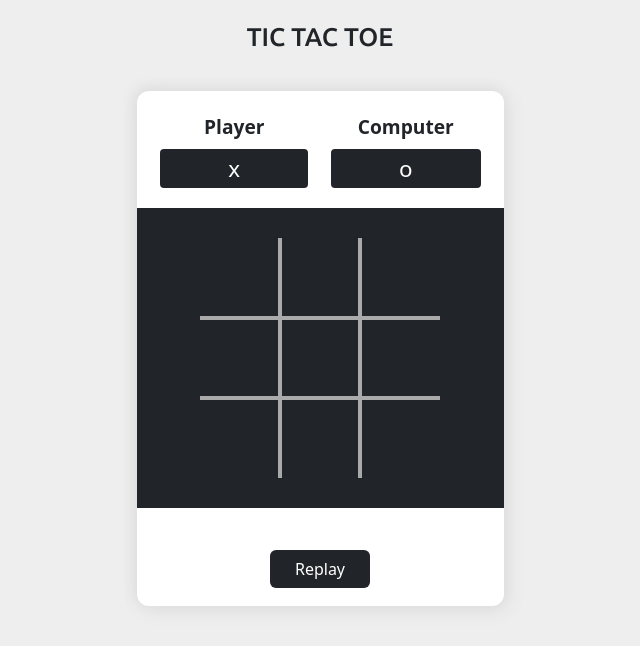
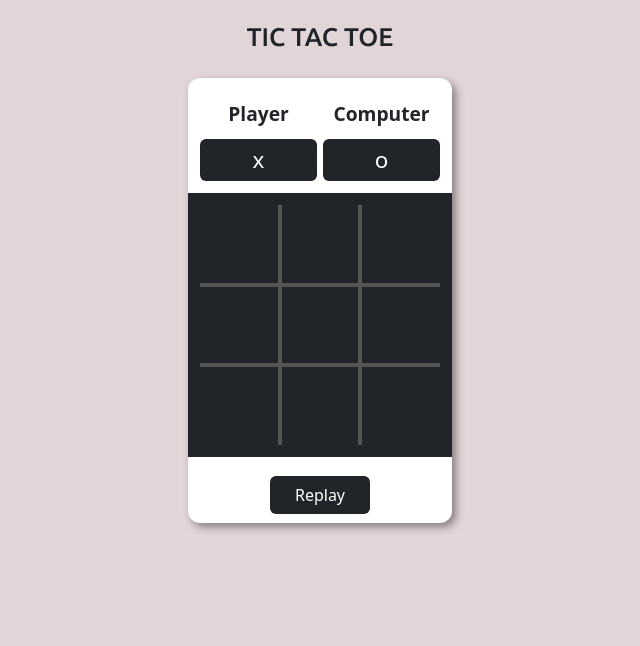
Before and after one commit to Xirlorm/odin-tic_tac_toe, a plain HTML site: page index.html in a window 1280 px wide. Shown: the whole page, without its empty margins (320-960 px from the left). Drawn offline with nearby package versions, Linux system fonts and the light colour scheme.

Commit message:
UI Changes
Made ui compact
Background color changes
Game  board grid border color changes

```diff
--- a/style.css
+++ b/style.css
@@ -5,7 +5,7 @@
 }
 
 body {
-  background-color: #eee;
+  background-color: #e2d5d8;
   margin: 0;
 }
 
@@ -18,14 +18,14 @@ header {
   font-size: 1.6em;
   font-family: "Ubuntu", sans-serif;
   text-transform: capitalize;
+  color: whi;
 }
 
 /*+++++++++++ Game container +++++++++++*/
 #game {
-  margin-top: 25px;
-  width: 367px;
+  margin-top: 12px;
   border-radius: 12px;
-  box-shadow: 4px 4px 18px #ddd, -3px -3px 13px #ddd;
+  box-shadow: 4px 4px 8px #887f7f;
   background-color: #fff;
 }
 
@@ -38,7 +38,7 @@ header {
 .players {
   display: flex;
   padding: 12px;
-  margin-bottom: 10px;
+  gap: 6px;
 }
 
 .players > section {
@@ -53,12 +53,13 @@ header {
 }
 
 .marker {
-  padding: 4px 68px;
-  border-radius: 4px;
+  padding: 4px;
+  border-radius: 6px;
   font-weight: 400;
   font-size: 1.4em;
-  text-align: center;
-  vertical-align: middle;
+  display: flex;
+  align-items: center;
+  justify-content: center;
 }
 
 /*----------- Game board -----------*/
@@ -67,7 +68,7 @@ header {
   grid-template-columns: repeat(3, 80px);
   grid-template-rows: repeat(3, 80px);
   place-content: center center;
-  padding: 30px;
+  padding: 12px;
   box-sizing: border-box;
 }
 
@@ -75,7 +76,6 @@ header {
 #winner {
   text-align: center;
   padding: 5px;
-  margin: 7px 20px;
   font-weight: 500;
   font-size: 18px;
   color: #76c;
@@ -85,7 +85,7 @@ header {
 
 /*----------- Game spots -----------*/
 #gameBoard > div {
-  border: 2px solid #aaa;
+  border: 2px solid #555;
   display: flex;
   justify-content: center;
   align-items: center;
@@ -118,7 +118,7 @@ div:is(#spot7, #spot8, #spot9) {
 
 /*----------- Game Controls-----------*/
 #gameControls {
-  padding: 18px;
+  padding: 9px 18px;
   display: flex;
   justify-content: space-evenly;
   align-items: center;
```
